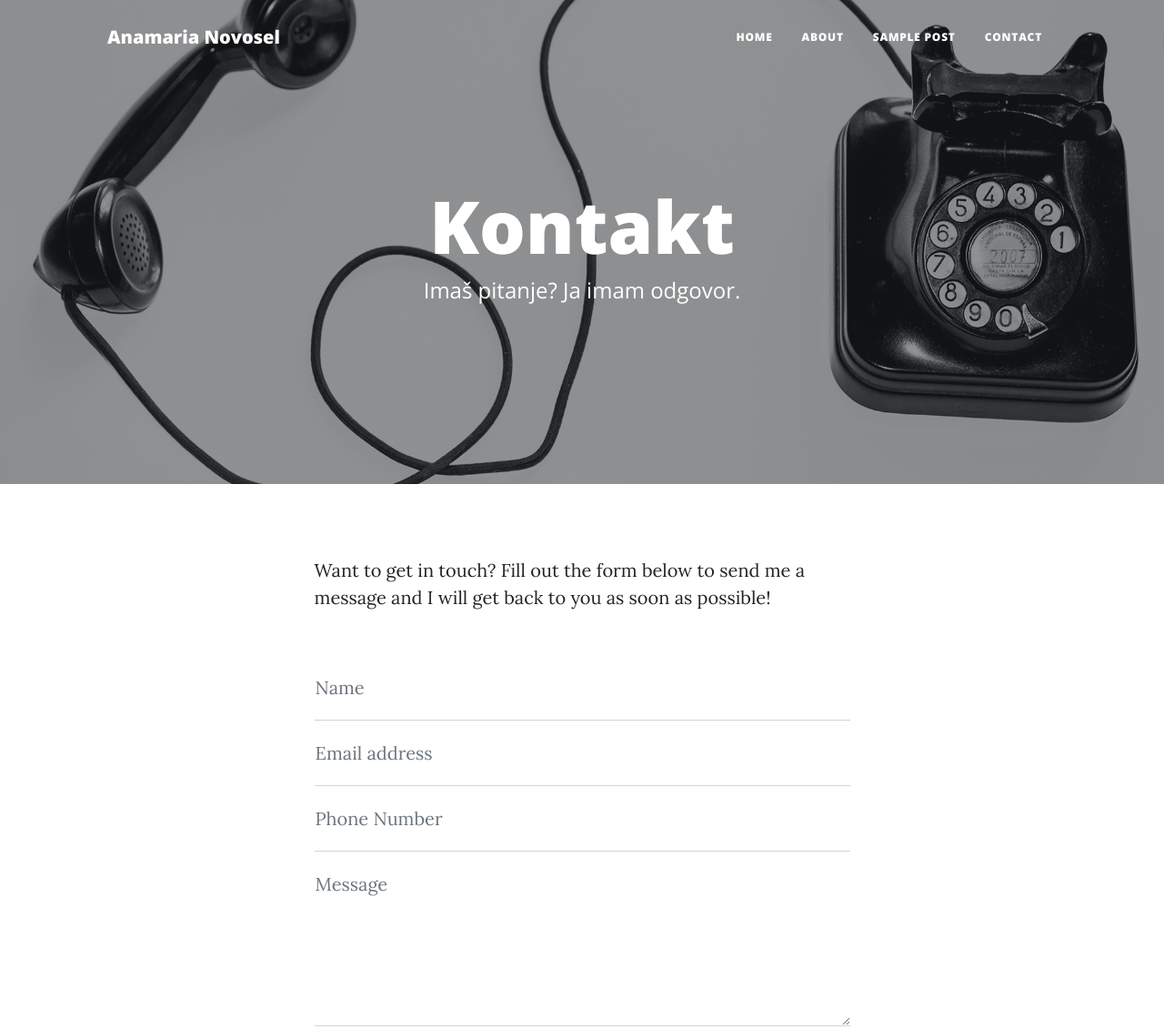
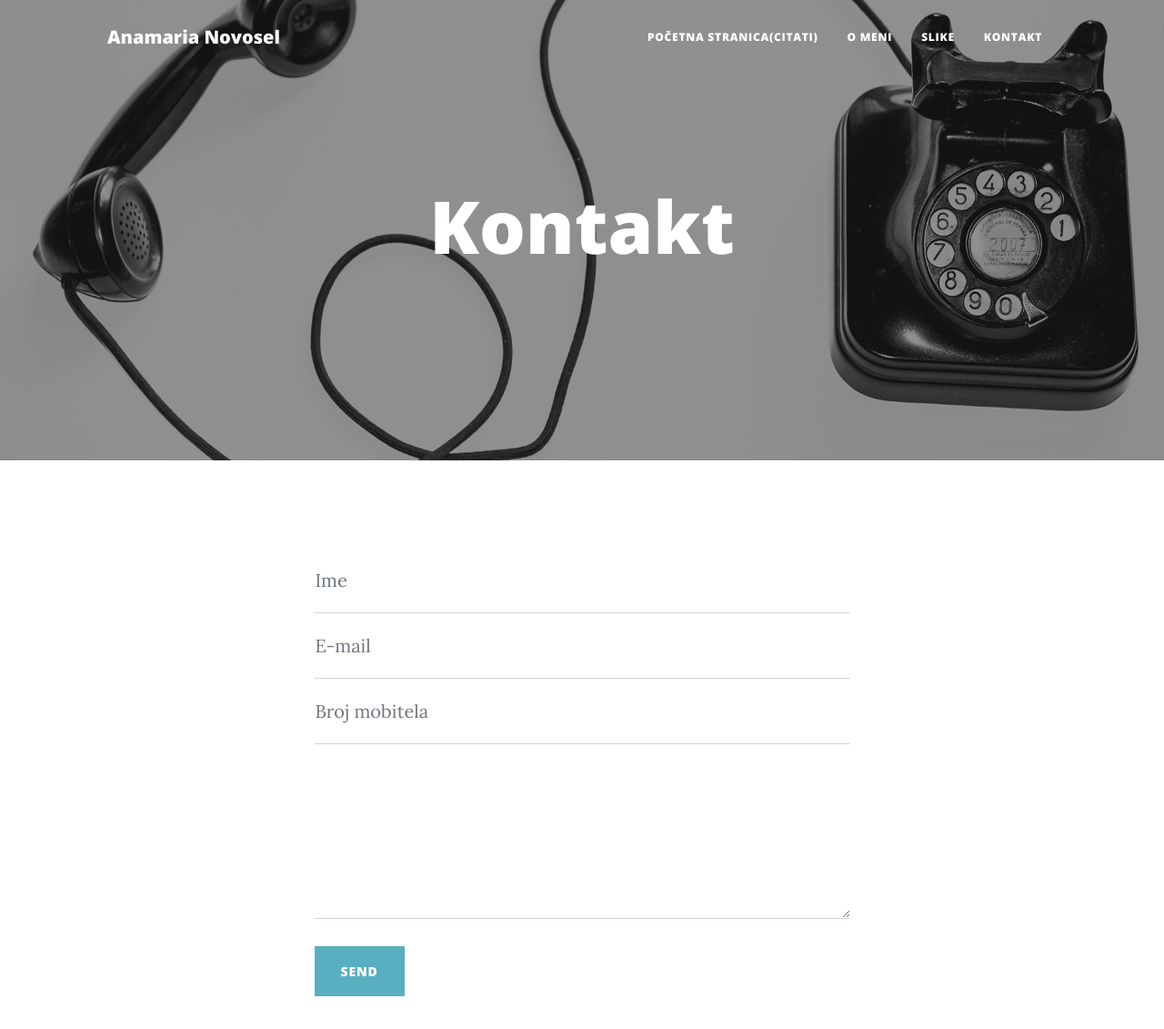
Before and after one commit to anamarianovosel-ui/Anamaria-Novosel, a plain HTML site: page contact.html in a window 1280 px wide. Shown: the top 1131 px of the page at 91% size. Drawn offline with nearby package versions, Linux system fonts and the light colour scheme.

Commit message:
modified:   about.html 	modified:   contact.html     modified:   index.html 	modified:   post.html

```diff
--- a/contact.html
+++ b/contact.html
@@ -5,7 +5,7 @@
         <meta name="viewport" content="width=device-width, initial-scale=1, shrink-to-fit=no" />
         <meta name="description" content="" />
         <meta name="author" content="" />
-        <title>Clean Blog - Start Bootstrap Theme</title>
+        <title>Kontakt</title>
         <link rel="icon" type="image/x-icon" href="assets/favicon.ico" />
         <!-- Font Awesome icons (free version)-->
         <script src="https://use.fontawesome.com/releases/v6.3.0/js/all.js" crossorigin="anonymous"></script>
@@ -26,10 +26,10 @@
                 </button>
                 <div class="collapse navbar-collapse" id="navbarResponsive">
                     <ul class="navbar-nav ms-auto py-4 py-lg-0">
-                        <li class="nav-item"><a class="nav-link px-lg-3 py-3 py-lg-4" href="index.html">Home</a></li>
-                        <li class="nav-item"><a class="nav-link px-lg-3 py-3 py-lg-4" href="about.html">About</a></li>
-                        <li class="nav-item"><a class="nav-link px-lg-3 py-3 py-lg-4" href="post.html">Sample Post</a></li>
-                        <li class="nav-item"><a class="nav-link px-lg-3 py-3 py-lg-4" href="contact.html">Contact</a></li>
+                        <li class="nav-item"><a class="nav-link px-lg-3 py-3 py-lg-4" href="index.html">Početna stranica(citati)</a></li>
+                        <li class="nav-item"><a class="nav-link px-lg-3 py-3 py-lg-4" href="about.html">O meni</a></li>
+                        <li class="nav-item"><a class="nav-link px-lg-3 py-3 py-lg-4" href="post.html">Slike</a></li>
+                        <li class="nav-item"><a class="nav-link px-lg-3 py-3 py-lg-4" href="contact.html">Kontakt</a></li>
                     </ul>
                 </div>
             </div>
@@ -41,7 +41,7 @@
                     <div class="col-md-10 col-lg-8 col-xl-7">
                         <div class="page-heading">
                             <h1>Kontakt</h1>
-                            <span class="subheading">Imaš pitanje? Ja imam odgovor.</span>
+                            <span class="subheading"></span>
                         </div>
                     </div>
                 </div>
@@ -52,7 +52,6 @@
             <div class="container px-4 px-lg-5">
                 <div class="row gx-4 gx-lg-5 justify-content-center">
                     <div class="col-md-10 col-lg-8 col-xl-7">
-                        <p>Want to get in touch? Fill out the form below to send me a message and I will get back to you as soon as possible!</p>
                         <div class="my-5">
                             <!-- * * * * * * * * * * * * * * *-->
                             <!-- * * SB Forms Contact Form * *-->
@@ -64,23 +63,23 @@
                             <form id="contactForm" data-sb-form-api-token="API_TOKEN">
                                 <div class="form-floating">
                                     <input class="form-control" id="name" type="text" placeholder="Enter your name..." data-sb-validations="required" />
-                                    <label for="name">Name</label>
+                                    <label for="name">Ime</label>
                                     <div class="invalid-feedback" data-sb-feedback="name:required">A name is required.</div>
                                 </div>
                                 <div class="form-floating">
                                     <input class="form-control" id="email" type="email" placeholder="Enter your email..." data-sb-validations="required,email" />
-                                    <label for="email">Email address</label>
+                                    <label for="email">E-mail</label>
                                     <div class="invalid-feedback" data-sb-feedback="email:required">An email is required.</div>
                                     <div class="invalid-feedback" data-sb-feedback="email:email">Email is not valid.</div>
                                 </div>
                                 <div class="form-floating">
                                     <input class="form-control" id="phone" type="tel" placeholder="Enter your phone number..." data-sb-validations="required" />
-                                    <label for="phone">Phone Number</label>
+                                    <label for="phone">Broj mobitela</label>
                                     <div class="invalid-feedback" data-sb-feedback="phone:required">A phone number is required.</div>
                                 </div>
                                 <div class="form-floating">
                                     <textarea class="form-control" id="message" placeholder="Enter your message here..." style="height: 12rem" data-sb-validations="required"></textarea>
-                                    <label for="message">Message</label>
+                                    <label for="message"></label>
                                     <div class="invalid-feedback" data-sb-feedback="message:required">A message is required.</div>
                                 </div>
                                 <br />
```
Also changed, not shown: about.html (+6 -6 lines), index.html (+4 -4 lines), post.html (+11 -27 lines).
